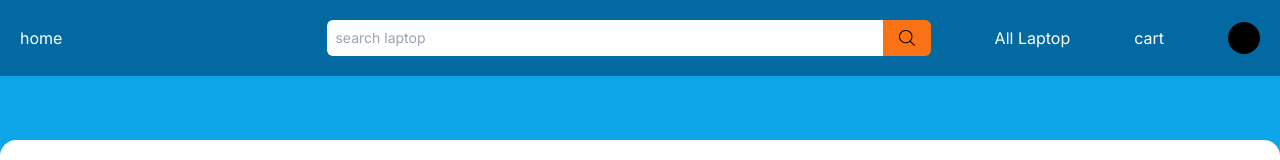
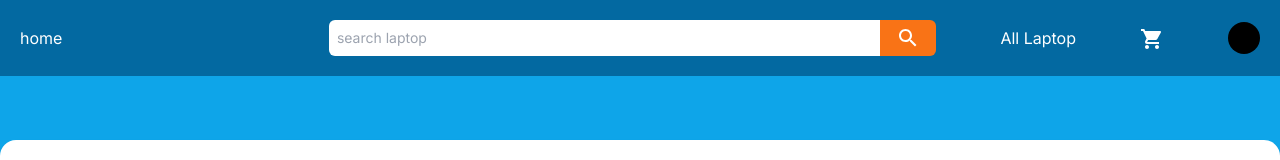
Before and after one commit to thanhhung-art/admin-laptop-v2, a Next.js app: page / in a window 1280 px wide. Shown: the top 160 px of the page. Built offline with nearby package versions, Linux system fonts and the light colour scheme.

Commit message:
add search icon and cart icon

```diff
--- a/src/components/navbar/Navbar.tsx
+++ b/src/components/navbar/Navbar.tsx
@@ -1,8 +1,8 @@
 "use client";
 import Link from "next/link";
 import React, { useRef } from "react";
-import SearchIcon from '@/icons/search-interface-symbol.png'
-import Image from "next/image";
+import ShoppingCartIcon from '@mui/icons-material/ShoppingCart';
+import SearchIcon from '@mui/icons-material/Search';
 
 const Navbar = () => {
   const searchRef = useRef<HTMLInputElement>(null);
@@ -22,7 +22,7 @@ const Navbar = () => {
               className="p-2 w-full text-black outline-none rounded-md text-sm rounded-r-none"
             />
             <span className="flex items-center justify-center bg-orange-500 text-white rounded-r-md py-1 px-4 cursor-pointer">
-              <Image src={SearchIcon} alt="search" width={17} height={17} />
+              <SearchIcon />
             </span>
           </div>
         </li>
@@ -33,7 +33,7 @@ const Navbar = () => {
 
         <li>
           <div>
-            <Link href="/cart">cart</Link>
+            <Link href="/cart"><ShoppingCartIcon /></Link>
           </div>
         </li>
 
```
